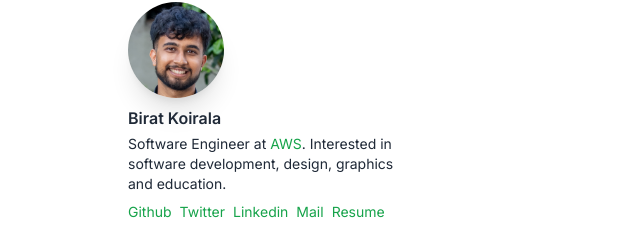
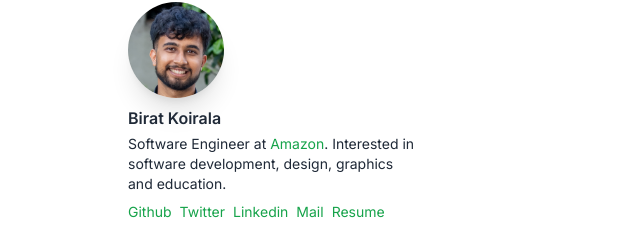
Before and after one commit to biratkk/portfolio-site-v2, a Next.js app: page / in a window 1280 px wide. Shown: the part 78-303 px from the top of the page, without its empty margins (0-640 px from the left). Built offline with nearby package versions, Linux system fonts and the light colour scheme.

Commit message:
Updating status bar

```diff
--- a/components/ContactMeSidebar.tsx
+++ b/components/ContactMeSidebar.tsx
@@ -31,7 +31,7 @@ const ContactMeSidebar = ({ children }: ContactMeSidebarType) => {
         </h1>
         <p className="text-sm mt-1 w-72">
           Software Engineer at{" "}
-          <Link href="https://aws.amazon.com/">AWS</Link>.{" "}
+          <Link href="https://www.aboutamazon.co.uk/">Amazon</Link>.{" "}
           Interested in software development, design, graphics and education.
         </p>
         <div className="mt-2 gap-2 text-sm flex">
```
